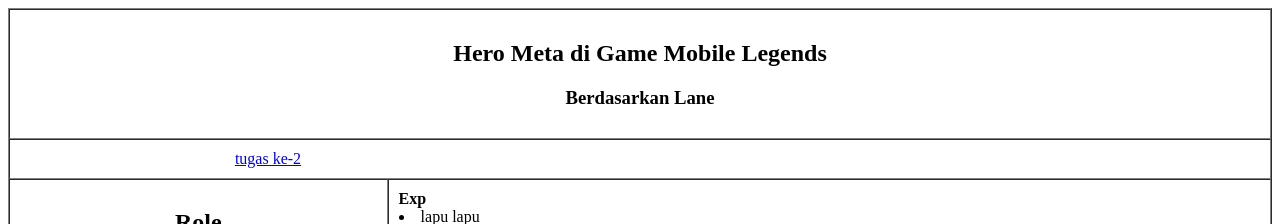
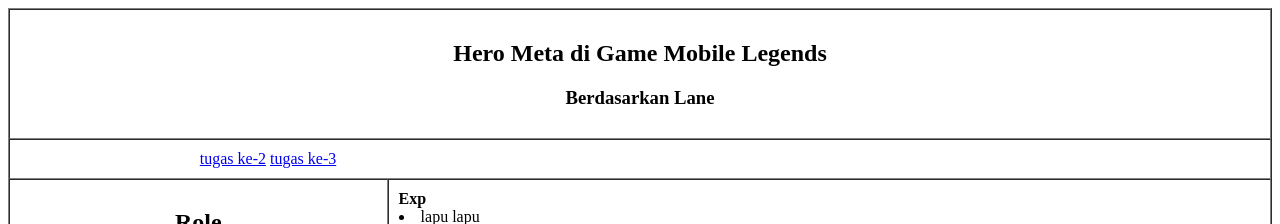
Before and after one commit to rasydrtg/punya-rasyd, a plain HTML site: page index.html in a window 1280 px wide. Shown: the top 224 px of the page. Drawn offline with Linux system fonts and the light colour scheme; grey boxes are pictures that could not be loaded.

Commit message:
Update index.html

```diff
--- a/index.html
+++ b/index.html
@@ -22,6 +22,7 @@
         <tr>
           <td colspan="2" align="center" height="">
               <a href="index1.html" style="margin-left: -60%;">tugas ke-2</a>
+              <a href="index3.html" style = "margin-right: 0%;">tugas ke-3</a>
           </td>
 
         <!-- Sidebar -->
@@ -218,4 +219,5 @@
           <td valign="top" width="auto"></td><table></table><b><hr /></b>
     </body>
   </html>
+
 </html>
```
